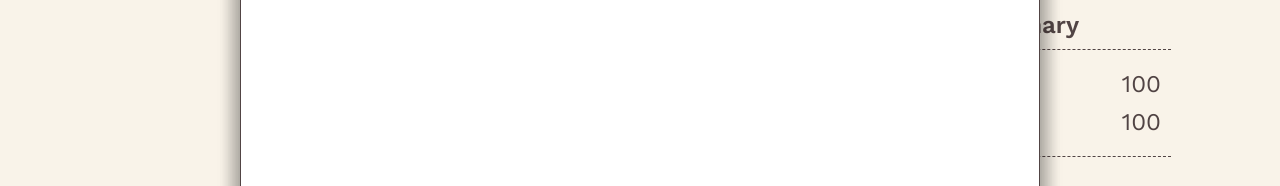
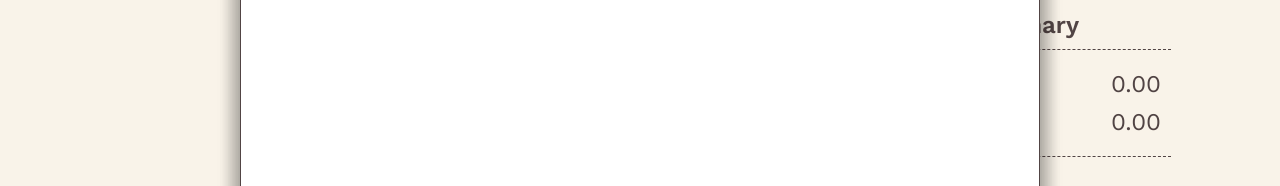
Before and after one commit to loyd98/CS123-FrontEnd, a React (Create React App) app: page /cart in a window 1280 px wide. Shown: the part 312-498 px from the top of the page. Built offline with nearby package versions, Linux system fonts and the light colour scheme.

Commit message:
Add delete cart item feature

```diff
--- a/src/App.js
+++ b/src/App.js
@@ -70,6 +70,39 @@ class App extends Component {
     this.setState({ cart: [...cart, clone] });
   };
 
+  handleCloseCartItem = (e) => {
+    const id = Number(e.target.dataset.remove);
+
+    const newCart = this.state.cart.filter((item) => {
+      return item._id !== id;
+    });
+    console.log(newCart);
+
+    this.setState({ cart: newCart });
+  };
+
+  getSubTotal = () => {
+    let subtotal = 0;
+
+    if (this.state.cart.length > 0) {
+      this.state.cart.forEach((item) => {
+        subtotal += item.price * item.quantity;
+      });
+    }
+
+    return [subtotal.toFixed(2), subtotal];
+  };
+
+  getVAT = () => {
+    const vat = this.getSubTotal()[1] * 0.2;
+    return [vat.toFixed(2), vat];
+  };
+
+  getTotal = () => {
+    const total = this.getSubTotal()[1] + this.getVAT()[1];
+    return total.toFixed(2);
+  };
+
   render() {
     return (
       <Router>
@@ -104,7 +137,15 @@ class App extends Component {
             />
             <Route
               path="/cart"
-              render={(props) => <CartPage cart={this.state.cart} />}
+              render={(props) => (
+                <CartPage
+                  cart={this.state.cart}
+                  subtotal={this.getSubTotal()[0]}
+                  vat={this.getVAT()[0]}
+                  total={this.getTotal()}
+                  handleCloseCartItem={this.handleCloseCartItem}
+                />
+              )}
             />
           </Switch>
           <Footer />
--- a/src/components/card/card.jsx
+++ b/src/components/card/card.jsx
@@ -28,7 +28,7 @@ class Card extends Component {
       >
         <h1>{item.name}</h1>
         <img src={item.imgLink} className="image" alt="Food Item" />
-        <h1 className="price">{`P${item.price}`}</h1>
+        <h1 className="price">{`P${item.price.toFixed(2)}`}</h1>
         <Rating rating={item.rating} top="14.5rem" left="1.2rem" size="1rem" />
       </div>
     );
--- a/src/components/cartItem/cartItem.jsx
+++ b/src/components/cartItem/cartItem.jsx
@@ -3,7 +3,7 @@ import "./cartItem.scoped.css";
 
 class CardList extends Component {
   render() {
-    const { order } = this.props;
+    const { order, handleCloseCartItem } = this.props;
 
     return (
       <div className="container">
@@ -17,7 +17,11 @@ class CardList extends Component {
             <h2>{order.quantity}</h2>
             <h2>{`P${order.price}`}</h2>
           </span>
-          <i className="fas fa-times-circle exit" />
+          <i
+            onClick={(e) => handleCloseCartItem(e)}
+            data-remove={order._id}
+            className="fas fa-times-circle exit"
+          />
         </div>
       </div>
     );
--- a/src/components/cartPage/cartPage.jsx
+++ b/src/components/cartPage/cartPage.jsx
@@ -6,7 +6,7 @@ import CartItem from "../cartItem/cartItem";
 
 class CartPage extends Component {
   render() {
-    const { cart } = this.props;
+    const { cart, total, subtotal, vat, handleCloseCartItem } = this.props;
 
     return (
       <React.Fragment>
@@ -21,7 +21,11 @@ class CartPage extends Component {
               </div>
               <div className="card-container">
                 {cart.map((order) => (
-                  <CartItem key={order._id} order={order} />
+                  <CartItem
+                    key={order._id}
+                    order={order}
+                    handleCloseCartItem={handleCloseCartItem}
+                  />
                 ))}
               </div>
             </div>
@@ -30,17 +34,17 @@ class CartPage extends Component {
               <div className="summary-sub">
                 <span>
                   <p>Sub-Total</p>
-                  <p>{100}</p>
+                  <p>{subtotal}</p>
                 </span>
                 <span>
                   <p>VAT</p>
-                  <p>{100}</p>
+                  <p>{vat}</p>
                 </span>
               </div>
               <div className="summary-total">
                 <span>
                   <p>Total</p>
-                  <h1>{`P${120}`}</h1>
+                  <h1>{`P${total}`}</h1>
                 </span>
               </div>
               <div className="button">
--- a/src/components/itemModal/itemModal.jsx
+++ b/src/components/itemModal/itemModal.jsx
@@ -34,6 +34,10 @@ class ItemModal extends Component {
       }
     };
 
+    const resetCount = () => {
+      this.setState({ count: 1 });
+    };
+
     return (
       <div className={toggleVisibility(isModalVisible)}>
         <h1>{currentItem.name}</h1>
@@ -44,7 +48,10 @@ class ItemModal extends Component {
           rating={currentItem.rating}
         />
         <i
-          onClick={(e) => handleModalVisibility(e, false, {})}
+          onClick={(e) => {
+            handleModalVisibility(e, false, {});
+            resetCount();
+          }}
           className="far fa-times-circle exit"
         />
         <div className="foodPriceContainer">
@@ -65,7 +72,11 @@ class ItemModal extends Component {
             </div>
             <Button
               title="Add to Cart"
-              onClick={() => handleAddToCart(currentItem, this.state.count)}
+              onClick={(e) => {
+                handleAddToCart(currentItem, this.state.count);
+                handleModalVisibility(e, false, {});
+                resetCount();
+              }}
             />
           </div>
         </div>
```
